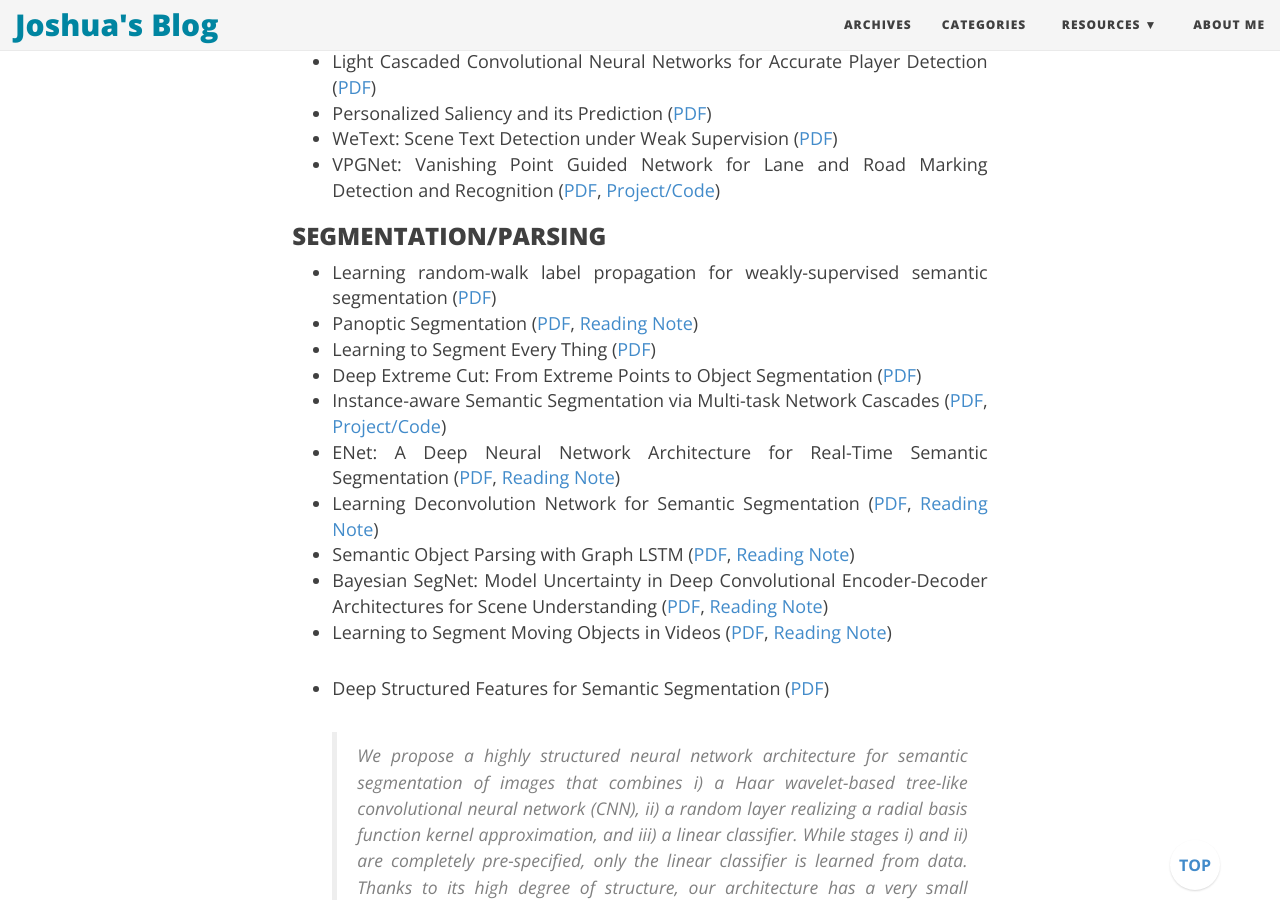
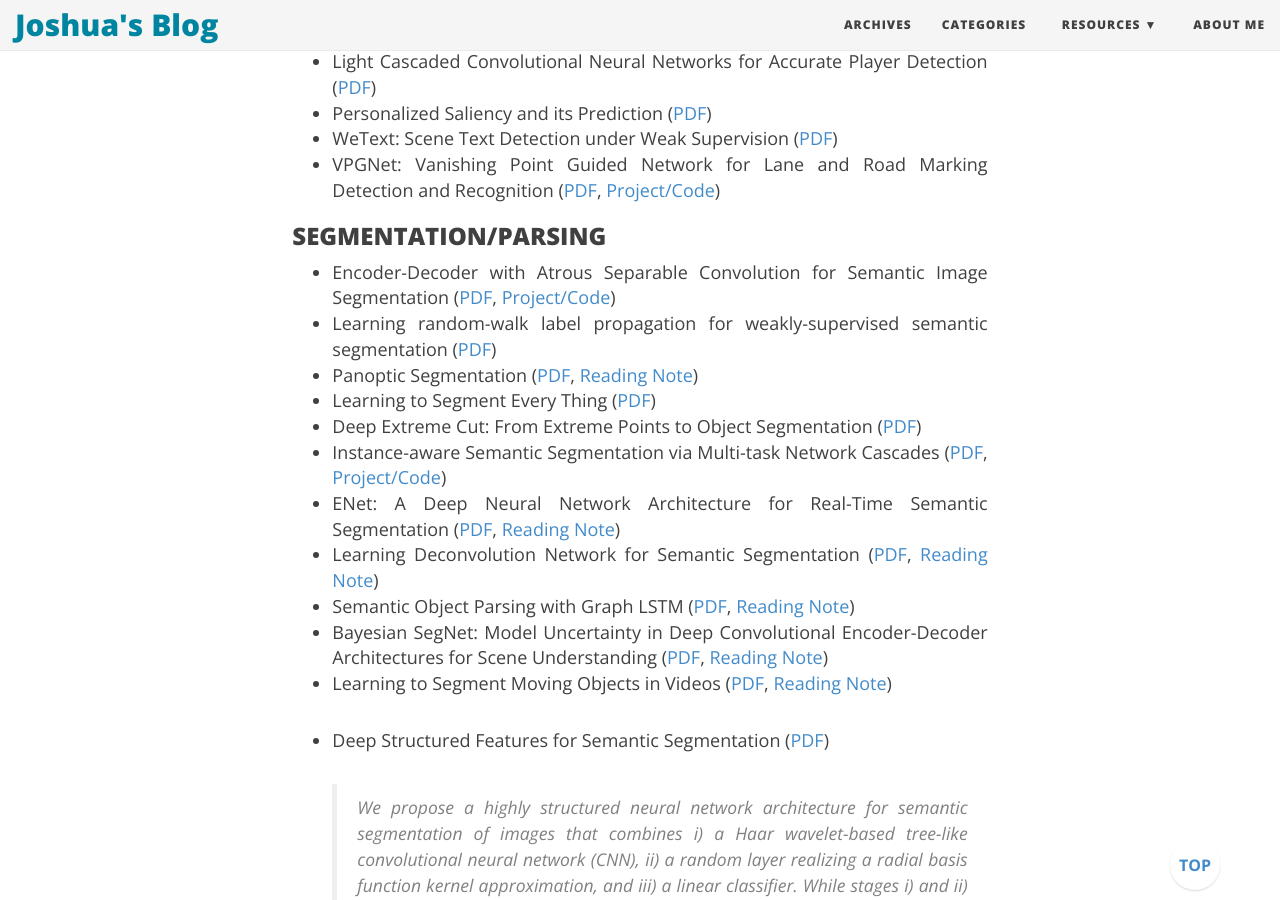
Before and after one commit to joshua19881228/joshua19881228.github.io, a Jekyll site: the page built from _posts/Computer_Vision/2016-08-25-my-jumble-of-computer-vision.md, in a window 1280 px wide and 900 px high, scrolled down 3822 px. Built offline with Jekyll 4.4.1, drawn with Linux system fonts in a browser that asks for light colours; nearby versions of some CDN libraries; formulas are drawn with MathJax 3; comment, search, counter and statistics services are not loaded; some of the changed text lies outside the part shown.

Commit message:
update post

```diff
--- a/_posts/Computer_Vision/2016-08-25-my-jumble-of-computer-vision.md
+++ b/_posts/Computer_Vision/2016-08-25-my-jumble-of-computer-vision.md
@@ -88,6 +88,7 @@
 
 ### SEGMENTATION/PARSING ###
 
+* Encoder-Decoder with Atrous Separable Convolution for Semantic Image Segmentation ([PDF](https://arxiv.org/abs/1802.02611), [Project/Code](https://github.com/tensorflow/models/tree/master/research/deeplab))
 * Learning random-walk label propagation for weakly-supervised semantic segmentation ([PDF](https://arxiv.org/abs/1802.00470))
 * Panoptic Segmentation ([PDF](https://arxiv.org/abs/1801.00868), [Reading Note](https://joshua19881228.github.io/2018-01-08-Panoptic_Segmentation/))
 * Learning to Segment Every Thing ([PDF](https://arxiv.org/abs/1711.10370))
@@ -513,6 +514,7 @@
 
 ### MACHINE LEARNING ###
 
+* Metric Learning with Adaptive Density Discrimination ([PDF](https://arxiv.org/abs/1511.05939), [PyTorch](https://github.com/vithursant/MagnetLoss-PyTorch/), [TF](https://github.com/pumpikano/tf-magnet-loss))
 * Accelerated Gradient Descent Escapes Saddle Points Faster than Gradient Descent ([PDF](https://arxiv.org/abs/1711.10456))
 * [计算机视觉与机器学习 【随机森林】](https://joshua19881228.github.io/2016-08-03-CV-ML/)
 * [计算机视觉与机器学习 【深度学习中的激活函数】](https://joshua19881228.github.io/2016-08-01-CV-ML/)
```
